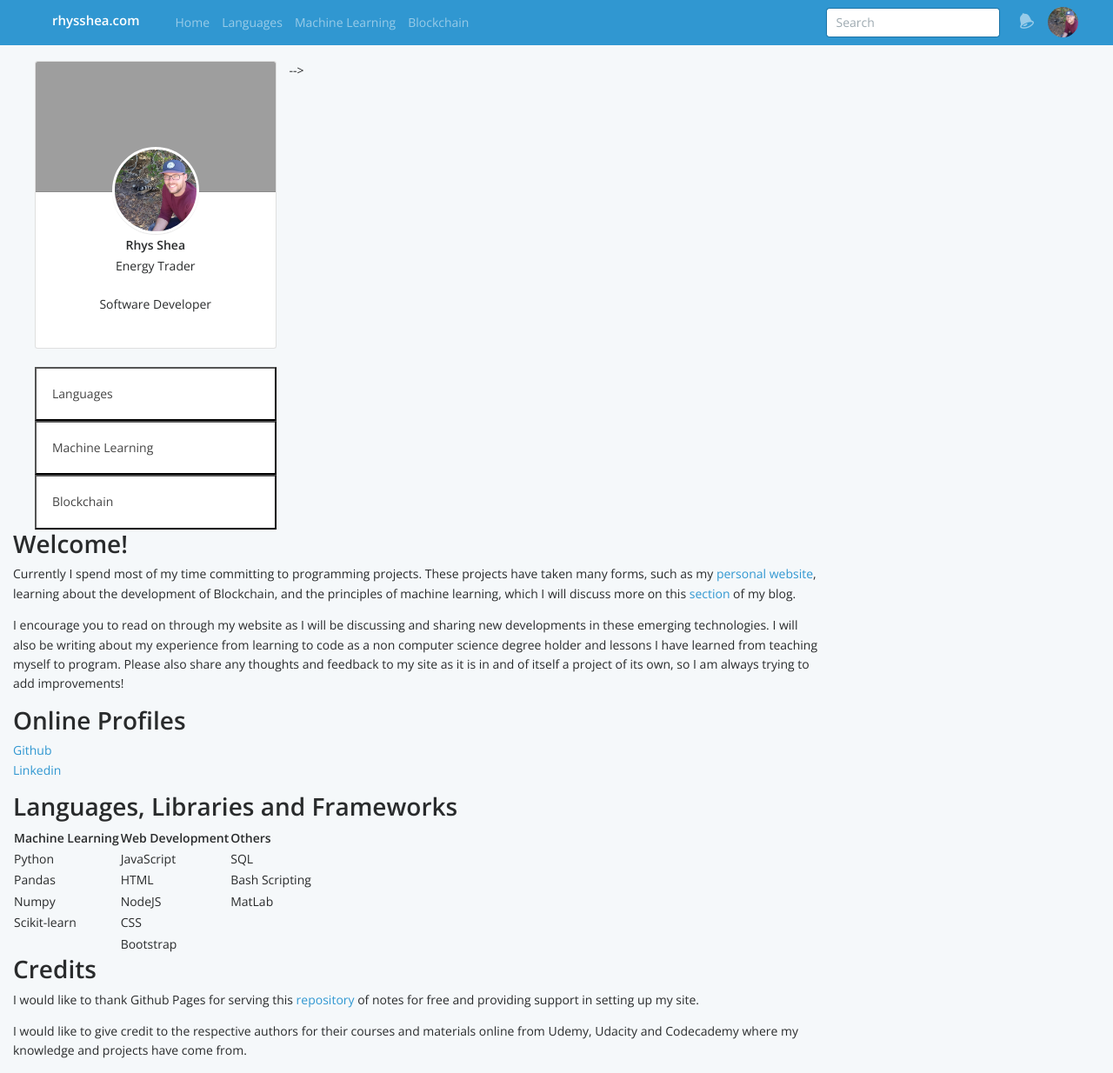
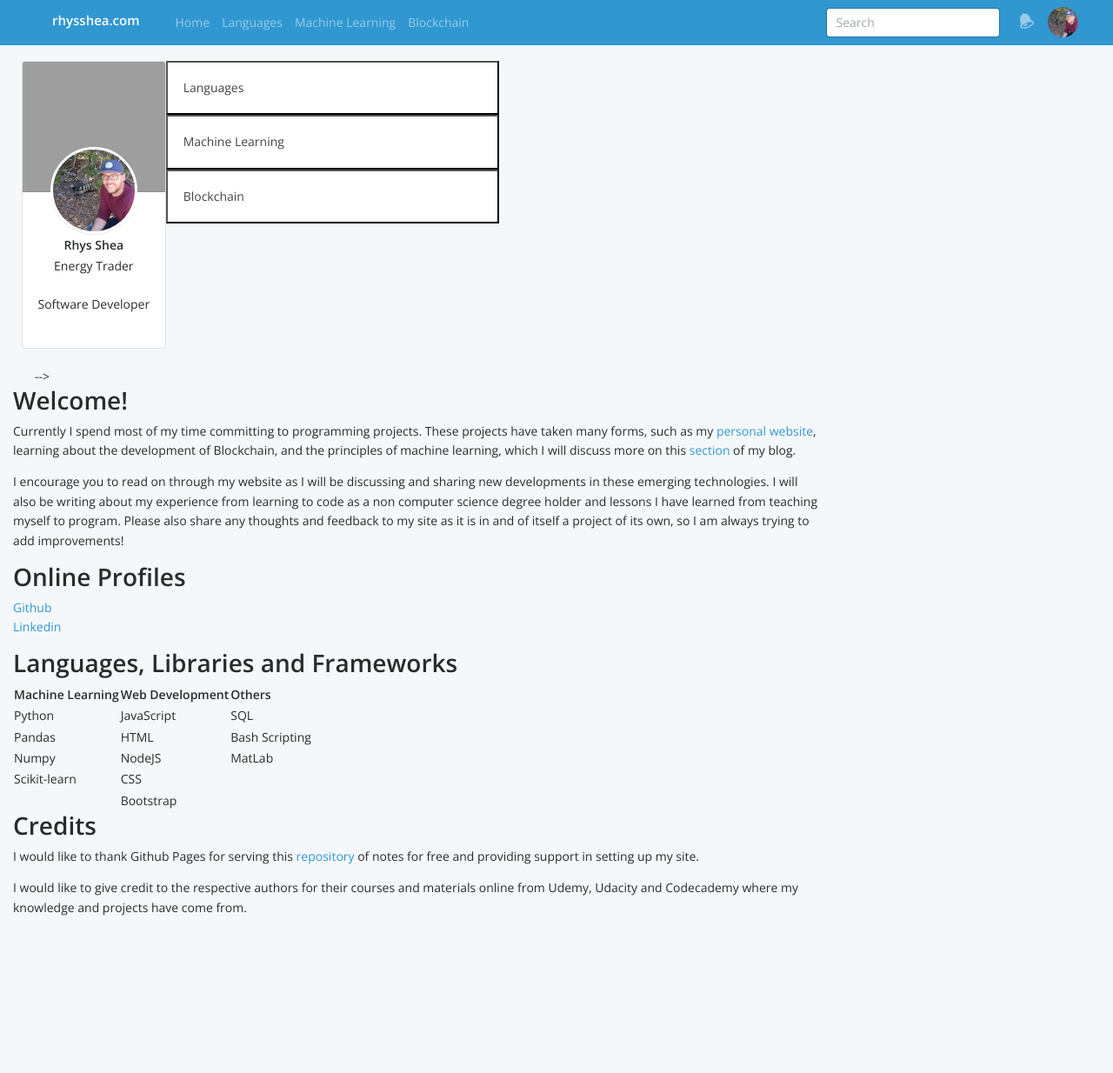
Before and after one commit to Rhysoshea/rhysshea.github.io, a Jekyll site: the page built from index.md, in a window 1280 px wide and 1234 px high. Shown: the whole window at 87% size. Built offline with Jekyll 4.4.1, drawn with Linux system fonts in a browser that asks for light colours; grey boxes are pictures that could not be loaded.

Commit message:
Update sidebar.html

```diff
--- a/_includes/sidebar.html
+++ b/_includes/sidebar.html
@@ -1,7 +1,7 @@
 <!---
 Sidebar
 -->
-<div class="col-lg-3">
+
 <div class="card card-profile mb-4">
     <div class="card-header" style="background-image: url(/images/IMG_20180517_084000-EFFECTS.jpg);"></div>
     <div class="card-block text-center">
@@ -44,7 +44,7 @@ Sidebar
     {% include sidebar_taglogic.html %}
   </div> -->
 </div>
-</div>
+
 
 <script>
   var acc = document.getElementsByClassName("accordion");
```
Lines whose indentation alone changed are shown as unchanged.
